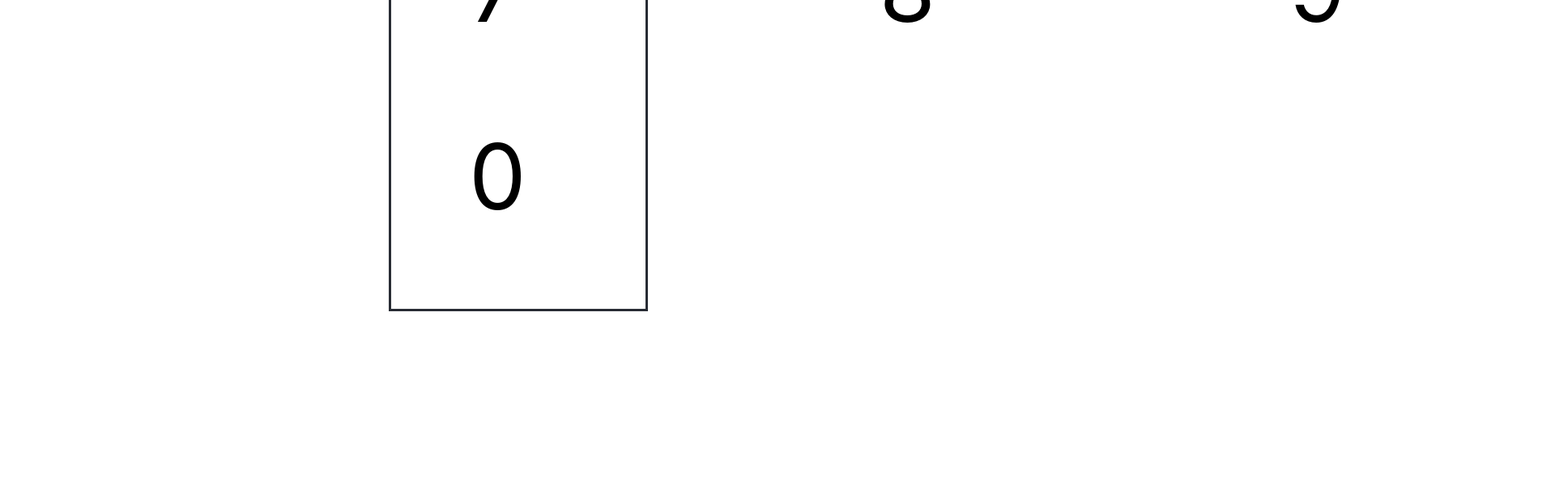
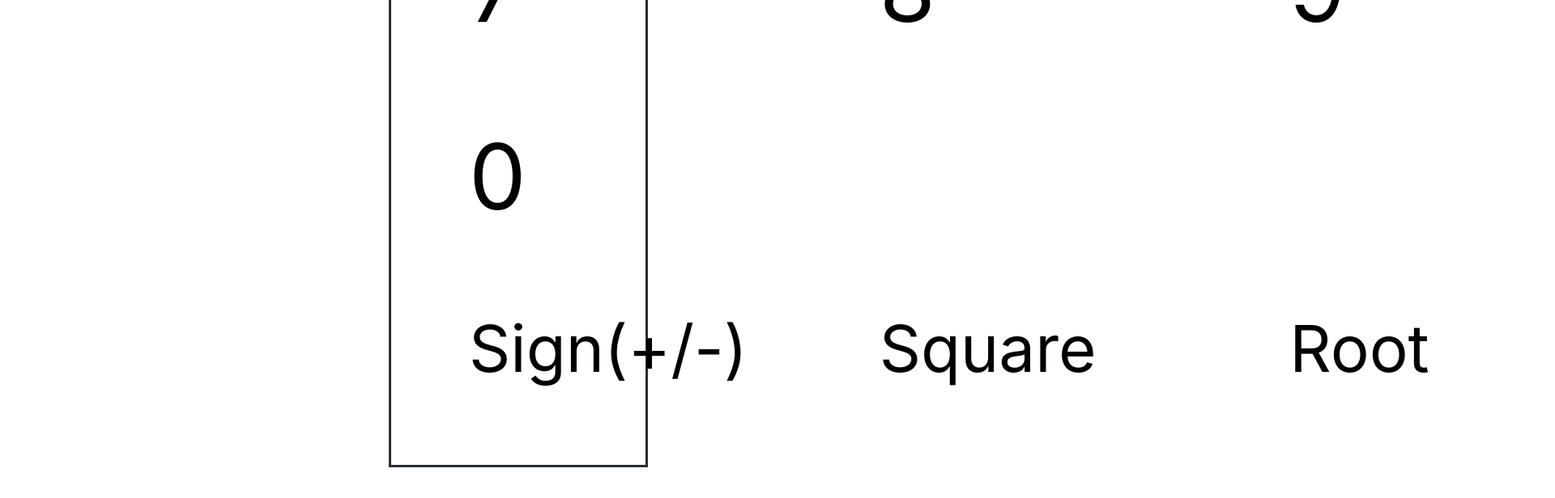
Before and after one commit to himanshi-sharmaa/calculator, a React (Create React App) app: page / in a window 1280 px wide. Shown: the part 1310-1926 px from the top of the page at 81% size, 1920 px wide, since content can reach past the window. Built offline with nearby package versions, Linux system fonts and the light colour scheme.

Commit message:
Added scientic mode

```diff
--- a/src/App.css
+++ b/src/App.css
@@ -40,7 +40,11 @@
   padding: 3rem;
   width: 33rem;
 }
-
+.additionalOp {
+  font-size: 5rem;
+  padding: 3rem;
+  width: 33rem;
+}
 .num {
   flex-direction: row;
   margin: 10rem;
@@ -56,5 +60,6 @@
 
 .operator {
   margin: 2rem;
-  font-size: 4rem;
+  margin-top: 3.5rem;
+  font-size: 5rem;
 }
--- a/src/App.js
+++ b/src/App.js
@@ -7,7 +7,8 @@ function App() {
   const num2=[4,5,6];
   const num3=[7,8,9];
   const num4=[0];
-  const op = ["Add", "Subtract", "Multiply", "Divide", "="];
+  const op = ["Add", "Subtract", "Multiply", "Divide", "CE","="];
+  const additionOp = ["Sign(+/-)","Square", "Root"];
 
   const [opAdded, SetOpAdded] = useState(false);
   const [updatedNum, setUpdatedNum] = useState(false)
@@ -77,6 +78,19 @@ function App() {
           break;
       case "=" : setCurrentNumber(result);
             break;
+      case "Sign(+/-)":
+            setCurrentNumber(-currentNumber);
+            break;
+      case "Square":
+            setCurrentNumber(currentNumber*currentNumber);
+            break;
+      case "Root":
+            setCurrentNumber(Math.sqrt(currentNumber));
+            break;
+      case "CE":
+            setCurrentNumber("");
+            setResult("");
+            break;
       }
       setUpdatedNum(false);
     }
@@ -93,6 +107,7 @@ function App() {
       <div className="numContainer">{num2.map((data) => <div className="numView" key ={data} onClick={() => { numClickEvent(data) }}>{data}</div>)}</div>
       <div className="numContainer">{num3.map((data) => <div className="numView" key ={data} onClick={() => { numClickEvent(data) }}>{data}</div>)}</div>
       <div className="numContainer">{num4.map((data) => <div className="center" key ={data} onClick={() => { numClickEvent(data) }}>{data}</div>)}</div>
+      <div className="numContainer">{additionOp.map((data) => <div className="additionalOp" key ={data} onClick={() => { opClickEvent(data) }}>{data}</div>)}</div>
       </div>
       <div className="opStyle">{op.map((data)=> <div className="operator" key={data} onClick={() => { opClickEvent(data) }}>{data}</div>)}</div>
       </div>
```
